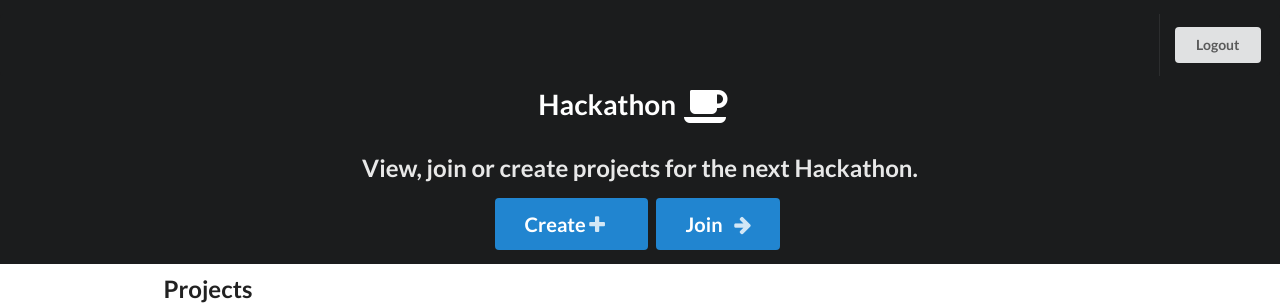
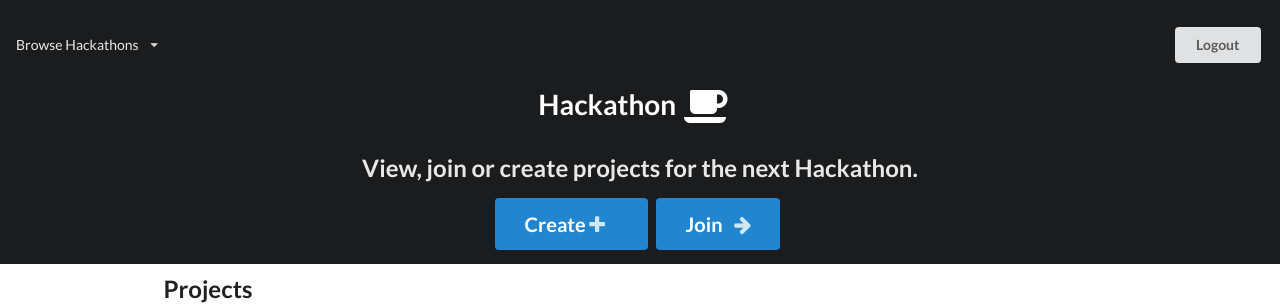
Before and after one commit to matthewbyrdold/hackathon, a Django app: page /projects/ in a window 1280 px wide. Shown: the top 307 px of the page. Run offline with Django 3.2, Linux system fonts and the light colour scheme; data that the repository does not hold is empty; parts of the project's set-up code (start-up, migrations or seed data) failed here and were passed over; some libraries are stand-ins or nearby versions.

Commit message:
add 'browse hackathons' button to project view

```diff
--- a/projects/templates/projects/index.html
+++ b/projects/templates/projects/index.html
@@ -1,4 +1,17 @@
 {% extends 'base.html' %}
+
+{% block left_menu %}
+  <div class="ui simple dropdown item">
+    Browse Hackathons
+    <i class="dropdown icon"></i>
+    <div class="menu">
+        {% for hackathon in hackathons %}
+        <a href="{% url 'projects:index' hackathon.number %}" class="item" > Hackathon #{{ hackathon.number }} </a>
+        {% endfor %}
+    </div>
+  </div>
+{% endblock %}
+
 
 {% block header %}
 <div class="ui text container">
--- a/templates/base.html
+++ b/templates/base.html
@@ -11,7 +11,9 @@
 
 <body>
 <div class="ui inverted vertical masthead center aligned segment">
-<div class="ui menu inverted">
+<div class="ui menu inverted borderless">
+    {% block left_menu %}
+    {% endblock %}
     <div class="right menu">
     {% if request.user.is_authenticated %}
         <div class="item"><div class="ui primary button">Sign up</div></div>
```
